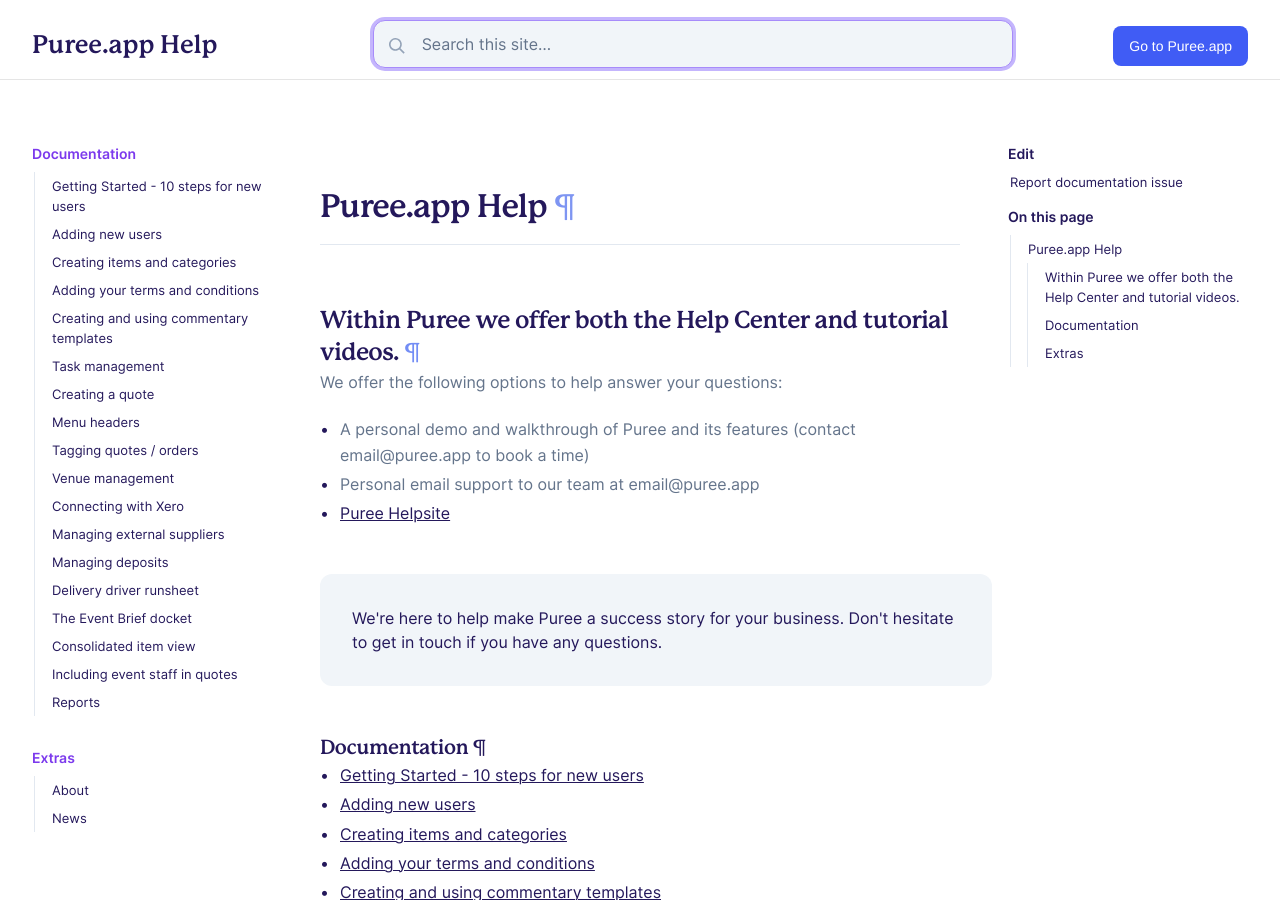
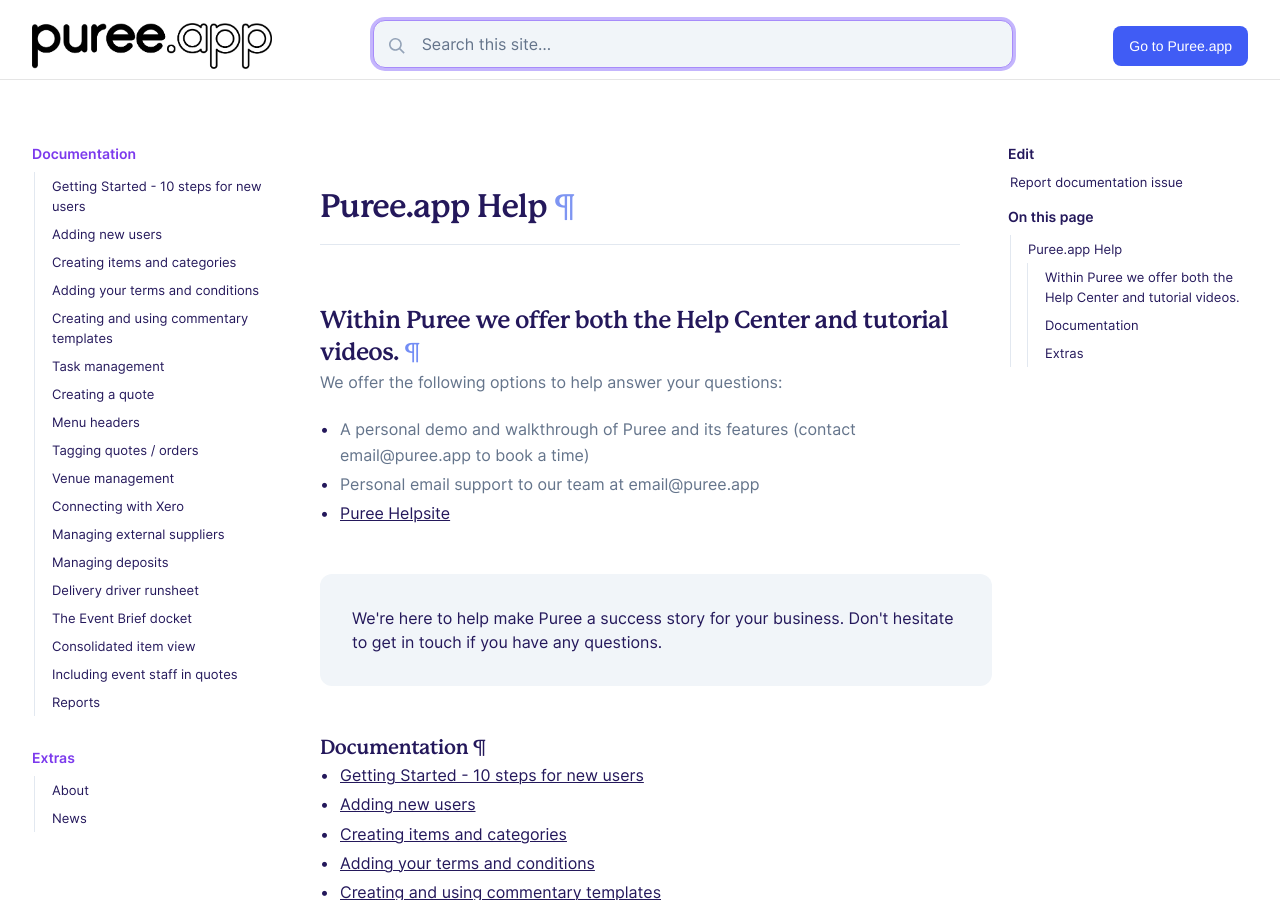
Before and after one commit to puree-catering/puree-catering.github.io, a Jekyll site: the page built from pages/index.md, in a window 1280 px wide and 900 px high. Built offline with Jekyll 4.4.1, drawn with Linux system fonts in a browser that asks for light colours.

Commit message:
adding logo

```diff
--- a/_includes/logo-menu.html
+++ b/_includes/logo-menu.html
@@ -1,5 +1,3 @@
-            <nav aria-label="Logo menu" class="flex md:w-60 relative z-50">
-               <a href="{{ site.baseurl }}/">
-                  <p style="font-size:25px; font-family: Mackinac,ui-serif,Georgia,Cambria,Times New Roman,Times,serif; font-weight: 700;">{{ site.title }}</p>
-               </a>
+            <nav aria-label="Logo menu" class="flex md:w-60 w-1/2 relative z-50">
+               {% include image.html image='full_trimmed_transparent_black.jpeg' %}
             </nav>
```
Also changed, not shown: _includes/logo.svg (deleted), assets/img/full_trimmed_transparent_black.jpeg (added).
